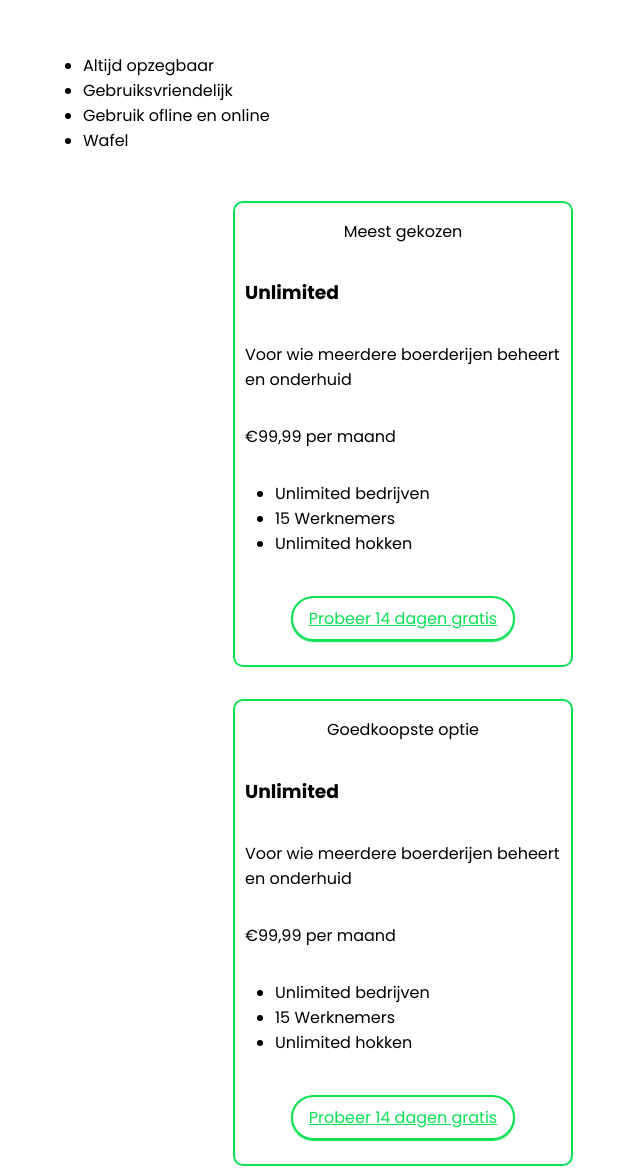
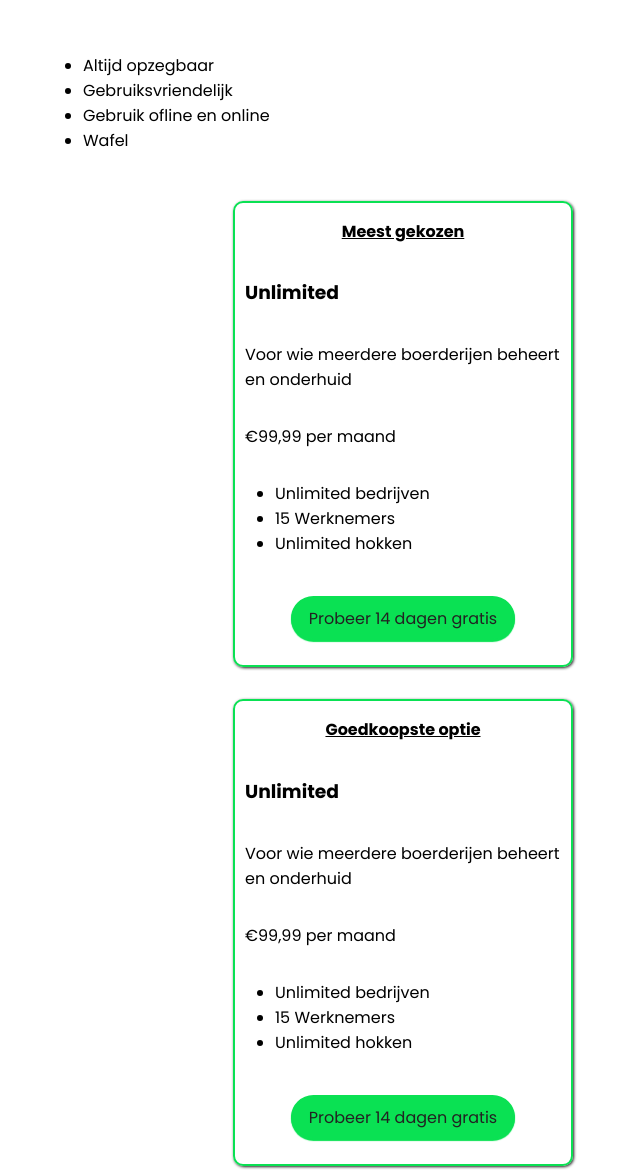
Before and after one commit to KobeHenkens/VarkensVision, a PHP site: page / in a window 1280 px wide. Shown: the part 410-1584 px from the top of the page, without its empty margins (237-877 px from the left). Run offline with PHP 8.4, Linux system fonts and the light colour scheme.

Commit message:
Update styles.css

```diff
--- a/styles.css
+++ b/styles.css
@@ -163,10 +163,13 @@ header nav ul a {
     max-width: 340px;
     justify-self: center;
     border: 2px solid var(--primary);
+    box-shadow: 1px 1px 3px var(--secondary);
 }
 .pricing .card p:first-child{
     grid-column: span 12;
     text-align: center;
+    font-weight: bold;
+    text-decoration: underline;
 }
 .pricing .card h3, .pricing .card p{
     grid-column: span 12;
@@ -177,7 +180,8 @@ header nav ul a {
 }
 .pricing .card a{
     text-align: center;
-    color: var(--primary);
+    color: var(--secondary);
+    background-color: var(--primary);
     grid-column: 2 / span 10;
     justify-self: center;
     border: 2px solid var(--primary);
@@ -185,4 +189,5 @@ header nav ul a {
     padding: 0.5rem 1rem;
     margin: 1.5rem;
     box-shadow: 0px 1px 1px var(--primary);
+    text-decoration: none;
 }
```
